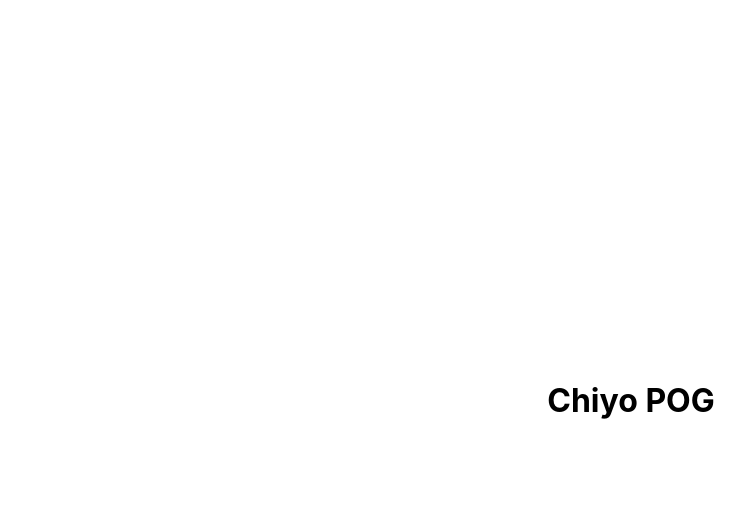
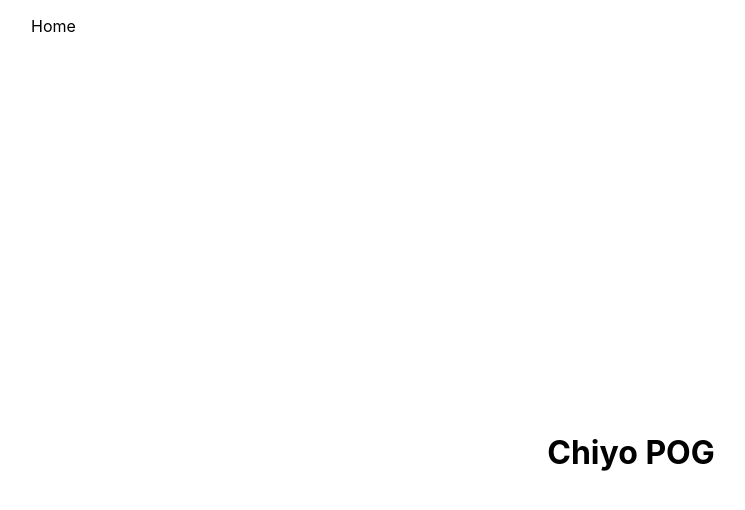
Before and after one commit to Donphan29/restaurant-chiyo, a Next.js app in the folder restaurant-chiyo/: page / in a window 1280 px wide. Shown: the top 510 px of the page, without its empty margins (9-754 px from the left). Built offline with nearby package versions, Linux system fonts and the light colour scheme.

Commit message:
Created Nav component

```diff
--- a/restaurant-chiyo/components/Layout.js
+++ b/restaurant-chiyo/components/Layout.js
@@ -1,12 +1,16 @@
-import styles from '../styles/Layout.module.css'
+import Nav from './Nav'
+import layoutStyles from '../styles/Layout.module.css'
 
 const Layout = ({children}) => {
     return (
-        <div className={styles.container}>
-            <main className={styles.main}>
-                {children}
-            </main>
-        </div>
+        <>
+            <Nav />
+            <div className={layoutStyles.container}>
+                <main className={layoutStyles.main}>
+                    {children}
+                </main>
+            </div>
+        </>
     )
 }
 
--- /dev/null
+++ b/restaurant-chiyo/components/Nav.js
@@ -0,0 +1,16 @@
+import Link from 'next/link'
+import navStyles from '../styles/Nav.module.css'
+
+const Nav = () => {
+    return (
+        <nav className={navStyles.nav}>
+            <ul>
+                <li>
+                    <Link href='/'>Home</Link>
+                </li>
+            </ul>
+        </nav>
+    )
+}
+
+export default Nav
--- a/restaurant-chiyo/styles/Layout.module.css
+++ b/restaurant-chiyo/styles/Layout.module.css
@@ -10,22 +10,6 @@
   flex-direction: column;
   justify-content: center;
   align-items: center;
-}
-
-.footer {
-  display: flex;
-  flex: 1;
-  padding: 2rem 0;
-  border-top: 1px solid #eaeaea;
-  justify-content: center;
-  align-items: center;
-}
-
-.footer a {
-  display: flex;
-  justify-content: center;
-  align-items: center;
-  flex-grow: 1;
 }
 
 .title a {
@@ -73,57 +57,9 @@
   max-width: 800px;
 }
 
-.card {
-  margin: 1rem;
-  padding: 1.5rem;
-  text-align: left;
-  color: inherit;
-  text-decoration: none;
-  border: 1px solid #eaeaea;
-  border-radius: 10px;
-  transition: color 0.15s ease, border-color 0.15s ease;
-  max-width: 300px;
-}
-
-.card:hover,
-.card:focus,
-.card:active {
-  color: #0070f3;
-  border-color: #0070f3;
-}
-
-.card h2 {
-  margin: 0 0 1rem 0;
-  font-size: 1.5rem;
-}
-
-.card p {
-  margin: 0;
-  font-size: 1.25rem;
-  line-height: 1.5;
-}
-
-.logo {
-  height: 1em;
-  margin-left: 0.5rem;
-}
-
 @media (max-width: 600px) {
   .grid {
     width: 100%;
     flex-direction: column;
   }
 }
-
-@media (prefers-color-scheme: dark) {
-  .card,
-  .footer {
-    border-color: #222;
-  }
-  .code {
-    background: #111;
-  }
-  .logo img {
-    filter: invert(1);
-  }
-}
--- /dev/null
+++ b/restaurant-chiyo/styles/Nav.module.css
@@ -0,0 +1,13 @@
+.nav {
+    display: flex;
+    flex: 1;
+    align-items: center;
+    justify-content: flex-start;
+}
+
+.nav ul {
+    display: flex;
+    align-items: center;
+    justify-content: center;
+    list-style: none;
+}
```
